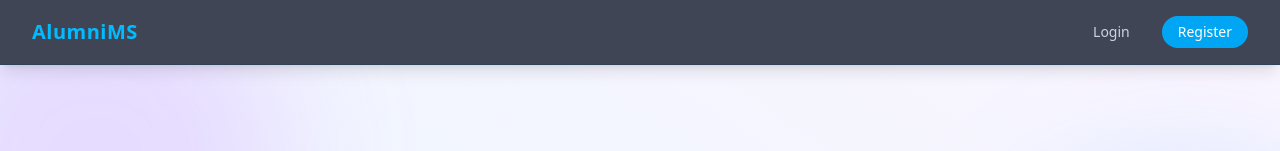
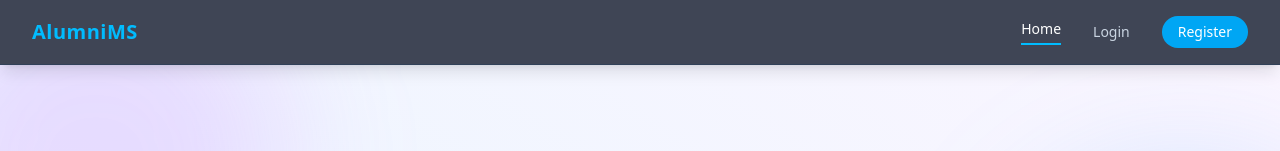
Before and after one commit to nikhilranjan01/Alumni-System, a React (Vite) app in the folder Frontend/: page / in a window 1280 px wide. Shown: the top 151 px of the page. Built offline with nearby package versions, Linux system fonts and the light colour scheme.

Commit message:
New Update

```diff
--- a/Frontend/index.html
+++ b/Frontend/index.html
@@ -2,7 +2,7 @@
 <html lang="en">
   <head>
     <meta charset="UTF-8" />
-    <link rel="icon" type="image/jpg" href="public/vite.jpg" />
+    <link rel="icon" type="image/jpg" href="/vite.jpg" />
     <meta name="viewport" content="width=device-width, initial-scale=1.0" />
     <title>AlumniMs</title>
   </head>
--- a/Frontend/src/components/Navbar.jsx
+++ b/Frontend/src/components/Navbar.jsx
@@ -21,10 +21,10 @@ const Navbar = () => {
       <div className="max-w-7xl mx-auto px-4 sm:px-6 lg:px-8">
         <div className="flex justify-between items-center h-16">
 
-          {/* Logo & Links */}
+          {/* Logo */}
           <div className="flex items-center gap-8">
             <Link
-              to={user ? "/dashboard" : "/login"}
+              to={user ? "/dashboard" : "/"}
               className="text-xl font-extrabold tracking-wide text-sky-400 hover:text-sky-300"
             >
               AlumniMS
@@ -69,6 +69,15 @@ const Navbar = () => {
 
           {/* Right Side */}
           <div className="flex items-center gap-4">
+
+            {/* HOME BUTTON */}
+            <Link
+              to="/"
+              className={`${navLink} ${pathname === "/" && activeLink}`}
+            >
+              Home
+            </Link>
+
             {user ? (
               <>
                 <div className="hidden sm:flex flex-col text-right">
@@ -132,7 +141,17 @@ const Navbar = () => {
 
         {/* Mobile Menu */}
         {menuOpen && (
-          <div className="sm:hidden mt-3 rounded-2xl bg-slate-800 shadow-xl p-4 space-y-2 animate-fadeIn">
+          <div className="sm:hidden mt-3 rounded-2xl bg-slate-800 shadow-xl p-4 space-y-2">
+
+            {/* HOME MOBILE */}
+            <Link
+              to="/"
+              onClick={() => setMenuOpen(false)}
+              className="block px-4 py-2 rounded-lg text-slate-300 hover:bg-slate-700 hover:text-white"
+            >
+              Home
+            </Link>
+
             {user ? (
               <>
                 <div className="pb-3 border-b border-slate-700">
@@ -157,7 +176,7 @@ const Navbar = () => {
                     key={item.to}
                     to={item.to}
                     onClick={() => setMenuOpen(false)}
-                    className="block px-4 py-2 rounded-lg text-slate-300 hover:bg-slate-700 hover:text-white transition"
+                    className="block px-4 py-2 rounded-lg text-slate-300 hover:bg-slate-700 hover:text-white"
                   >
                     {item.label}
                   </Link>
@@ -165,7 +184,7 @@ const Navbar = () => {
 
                 <button
                   onClick={logout}
-                  className="w-full text-left px-4 py-2 rounded-lg bg-rose-500 hover:bg-rose-600 text-white transition"
+                  className="w-full text-left px-4 py-2 rounded-lg bg-rose-500 hover:bg-rose-600 text-white"
                 >
                   Logout
                 </button>
```
